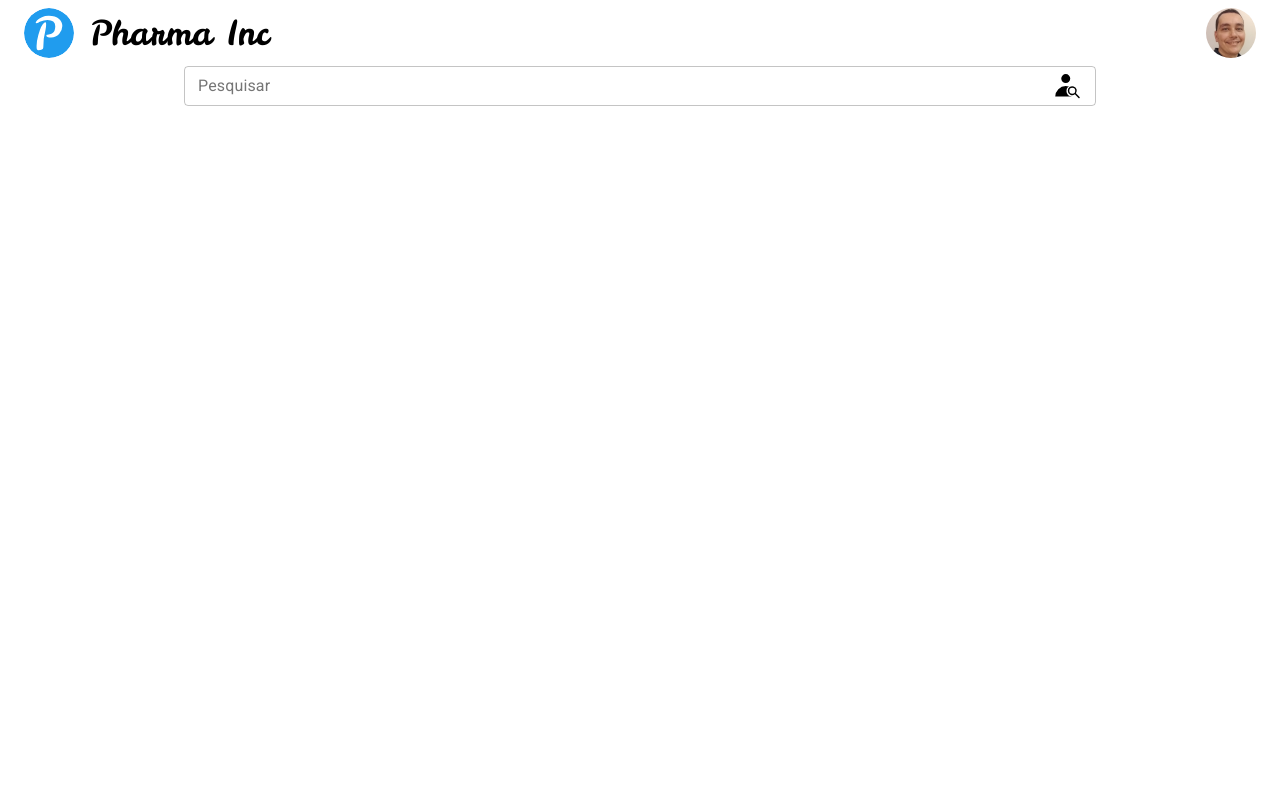
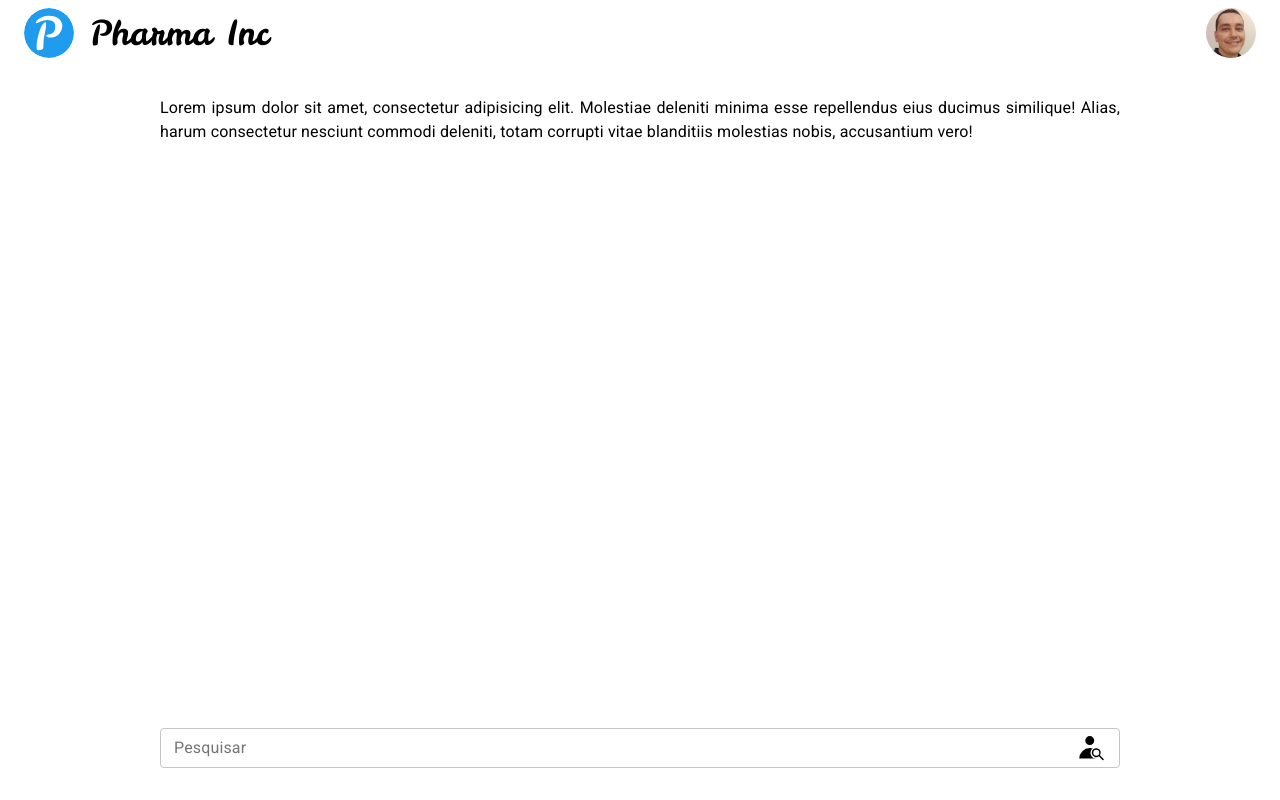
Before and after one commit to MunrraMT/front-end-challenge-2021, a React (Create React App) app: page / in a window 1280 px wide. Built offline with nearby package versions, Linux system fonts and the light colour scheme.

Commit message:
First text

```diff
--- a/src/components/Header/index.jsx
+++ b/src/components/Header/index.jsx
@@ -15,7 +15,7 @@ const Header = () => {
   const classes = useStyles();
 
   return (
-    <Box paddingX="1.5rem" paddingY="0.5rem" component="header">
+    <Box height="3rem" paddingX="1.5rem" paddingY="0.5rem" component="header">
       <Grid container alignItems="center" justifyContent="center">
         <ImageSmall src="./logo.svg" alt="Logo da Empresa" />
         <Title className={classes.title} text="Pharma Inc" />
--- a/src/components/MainContent/index.jsx
+++ b/src/components/MainContent/index.jsx
@@ -1,16 +1,28 @@
-import { Box, Container } from '@material-ui/core';
+import { Box } from '@material-ui/core';
+
 import SearchInput from '../SearchInput';
+import TextBasic from '../TextBasic';
 
 const MainContent = () => (
   <Box
     component="main"
+    minHeight="calc(100vh - 8rem)"
     display="flex"
-    justifyContent="center"
-    alignItems="center"
+    flexDirection="column"
+    justifyContent="space-between"
+    paddingX="2rem"
+    paddingY="2rem"
+    maxWidth="60rem"
+    marginX="auto"
   >
-    <Container maxWidth="md">
-      <SearchInput label="Pesquisar" />
-    </Container>
+    <TextBasic>
+      Lorem ipsum dolor sit amet, consectetur adipisicing elit. Molestiae
+      deleniti minima esse repellendus eius ducimus similique! Alias, harum
+      consectetur nesciunt commodi deleniti, totam corrupti vitae blanditiis
+      molestias nobis, accusantium vero!
+    </TextBasic>
+
+    <SearchInput label="Pesquisar" />
   </Box>
 );
 
--- /dev/null
+++ b/src/components/TextBasic/index.jsx
@@ -0,0 +1,14 @@
+import { Typography } from '@material-ui/core';
+import { string } from 'prop-types';
+
+const TextBasic = ({ children }) => (
+  <Typography align="justify" variant="body1" component="h2">
+    {children}
+  </Typography>
+);
+
+TextBasic.propTypes = {
+  children: string.isRequired,
+};
+
+export default TextBasic;
--- a/src/index.css
+++ b/src/index.css
@@ -3,4 +3,5 @@
 body {
   padding: 0;
   margin: 0;
+  box-sizing: border-box;
 }
```
